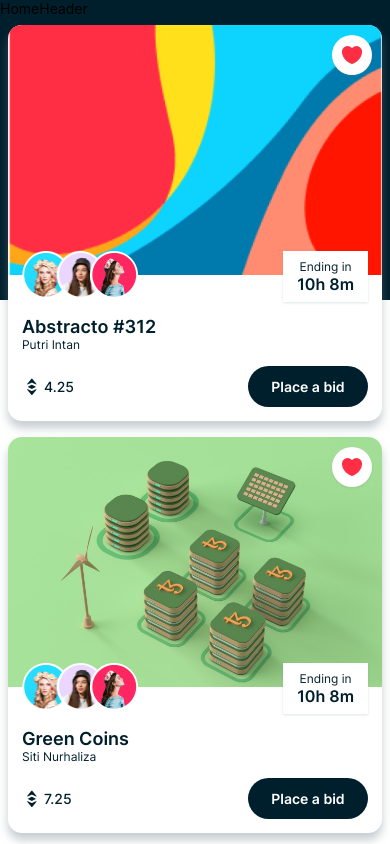
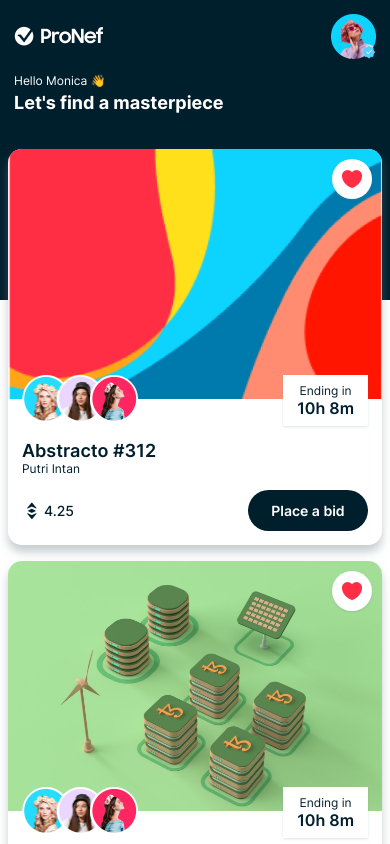
Before and after one commit to phyowainyunt-19/nft-marketplace, a React Native app: screen /Home in a window 390 px wide. Shown: the top 844 px of the page. Built offline with nearby package versions, Linux system fonts and the light colour scheme.

Commit message:
HomeHeader updated

```diff
--- a/App.js
+++ b/App.js
@@ -1,19 +1,20 @@
+import React from "react";
 import { createStackNavigator } from "@react-navigation/stack";
 import { NavigationContainer, DefaultTheme } from "@react-navigation/native";
 import { useFonts } from "expo-font";
 import { Home, Details } from "./screens";
 
-const Stack = createStackNavigator();
 const theme = {
   ...DefaultTheme,
   colors: {
     ...DefaultTheme.colors,
-    background: "transparent"
-  }
-}
+    background: "transparent",
+  },
+};
+
+const Stack = createStackNavigator();
 
 const App = () => {
-  // project reviewed
   const [loaded] = useFonts({
     InterBold: require("./assets/fonts/Inter-Bold.ttf"),
     InterSemiBold: require("./assets/fonts/Inter-SemiBold.ttf"),
@@ -21,15 +22,22 @@
     InterRegular: require("./assets/fonts/Inter-Regular.ttf"),
     InterLight: require("./assets/fonts/Inter-Light.ttf"),
   });
-  if(!loaded) return null;
+
+  if (!loaded) return null;
+
   return (
     <NavigationContainer theme={theme}>
-      <Stack.Navigator screenOptions={{ headerShown: false }} initialRouteName="Home">
+      <Stack.Navigator
+        screenOptions={{
+          headerShown: false,
+        }}
+        initialRouteName="Home"
+      >
         <Stack.Screen name="Home" component={Home} />
         <Stack.Screen name="Details" component={Details} />
       </Stack.Navigator>
     </NavigationContainer>
   );
-}
+};
 
 export default App;
--- a/components/FocusedStatusBar.js
+++ b/components/FocusedStatusBar.js
@@ -1,12 +1,11 @@
 import React from 'react';
 import { StatusBar } from 'react-native';
 import { useIsFocused } from '@react-navigation/core';
-import { View, Text } from 'react-native';
 
 const FocusedStatusBar = (props) => {
   const isFocused = useIsFocused();
 
-  return isFocused ? <StatusBar animated={true} {...props} /> : null
+  return isFocused ? <StatusBar hidden={false} animated={true} {...props} /> : null
 }
 
 export default FocusedStatusBar;
--- a/components/HomeHeader.js
+++ b/components/HomeHeader.js
@@ -3,10 +3,31 @@
 import { COLORS, FONTS, SIZES, assets } from '../constants'
 
 const HomeHeader = () => {
-  // Project reviewed
   return (
-    <View>
-      <Text>HomeHeader</Text>
+    <View style={{
+      backgroundColor: COLORS.primary,
+      padding: SIZES.font
+    }}>
+      <View style={{
+        flexDirection: 'row',
+        justifyContent: 'space-between',
+        alignItems: 'center',
+      }}>
+        <Image source={assets.logo} resizeMode="contain" style={{ width: 90, height: 25 }} />
+        <View style={{ width: 45, height: 45 }}>
+          <Image source={assets.person01} resizeMode="contain" style={{ width: '100%', height: '100%' }} />
+          <Image source={assets.badge} resizeMode="contain" style={{ width: 15, height: 15, position: 'absolute', bottom: 0, right: 0 }} />
+        </View>
+      </View>
+
+      <View style={{ marginVertical: SIZES.font }}>
+        <Text style={{ fontFamily: FONTS.regular, fontSize: SIZES.small, color: COLORS.white }}>
+          Hello Monica 👋
+        </Text>
+        <Text style={{ fontFamily: FONTS.bold, fontSize: SIZES.large, color: COLORS.white, marginTop: SIZES.base / 2 }}>
+          Let's find a masterpiece
+        </Text>
+      </View>
     </View>
   )
 }
--- a/screens/Home.js
+++ b/screens/Home.js
@@ -1,12 +1,12 @@
 import { useState } from "react";
-import { View, SafeAreaView, FlatList, Text } from "react-native";
+import { View, SafeAreaView, FlatList } from "react-native";
 import { FocusedStatusBar, HomeHeader, NFTCard } from "../components";
 import { COLORS, NFTData } from '../constants';
 
 const Home = () => {
     return (
         <SafeAreaView style={{ flex: 1 }}>
-            <FocusedStatusBar background={COLORS.primary} />
+            <FocusedStatusBar backgroundColor={COLORS.primary} />
             <View style={{ flex: 1 }}>
                 <View style={{ zIndex: 0 }}>
                     <FlatList
```
